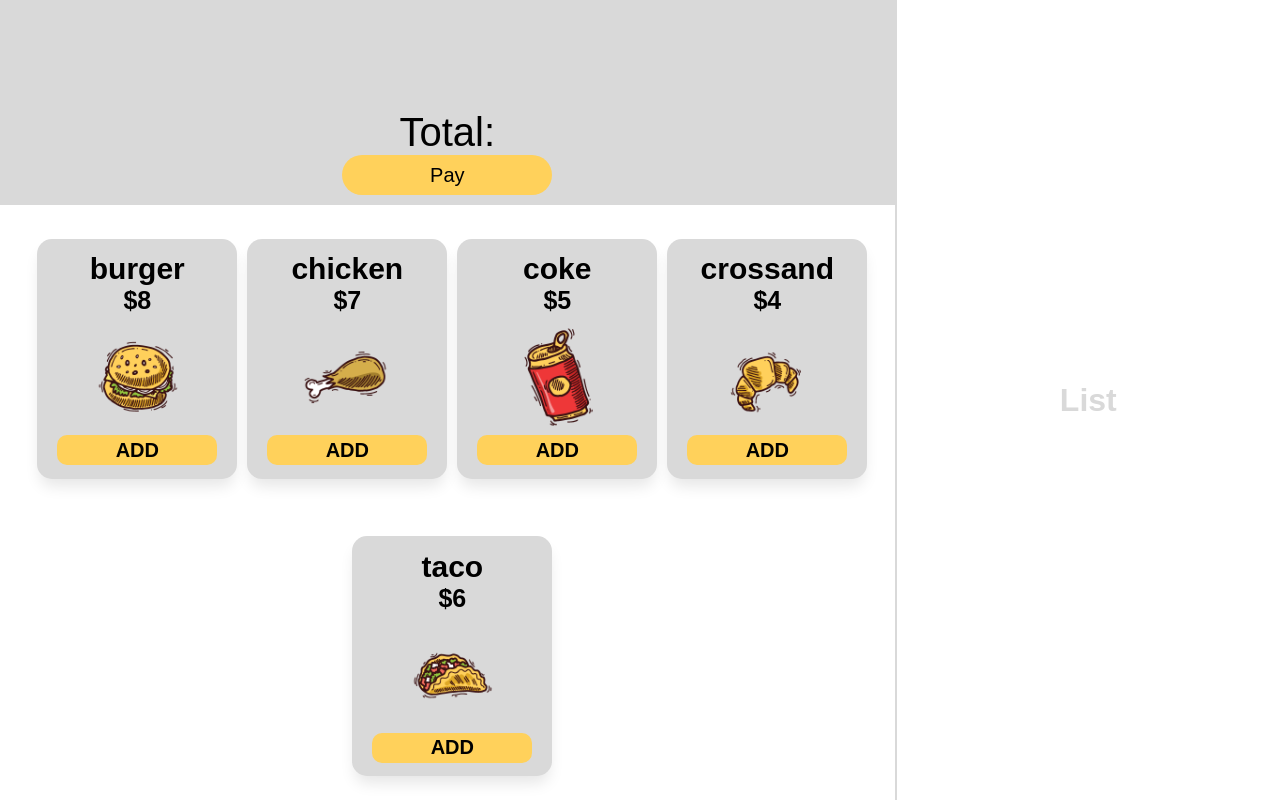
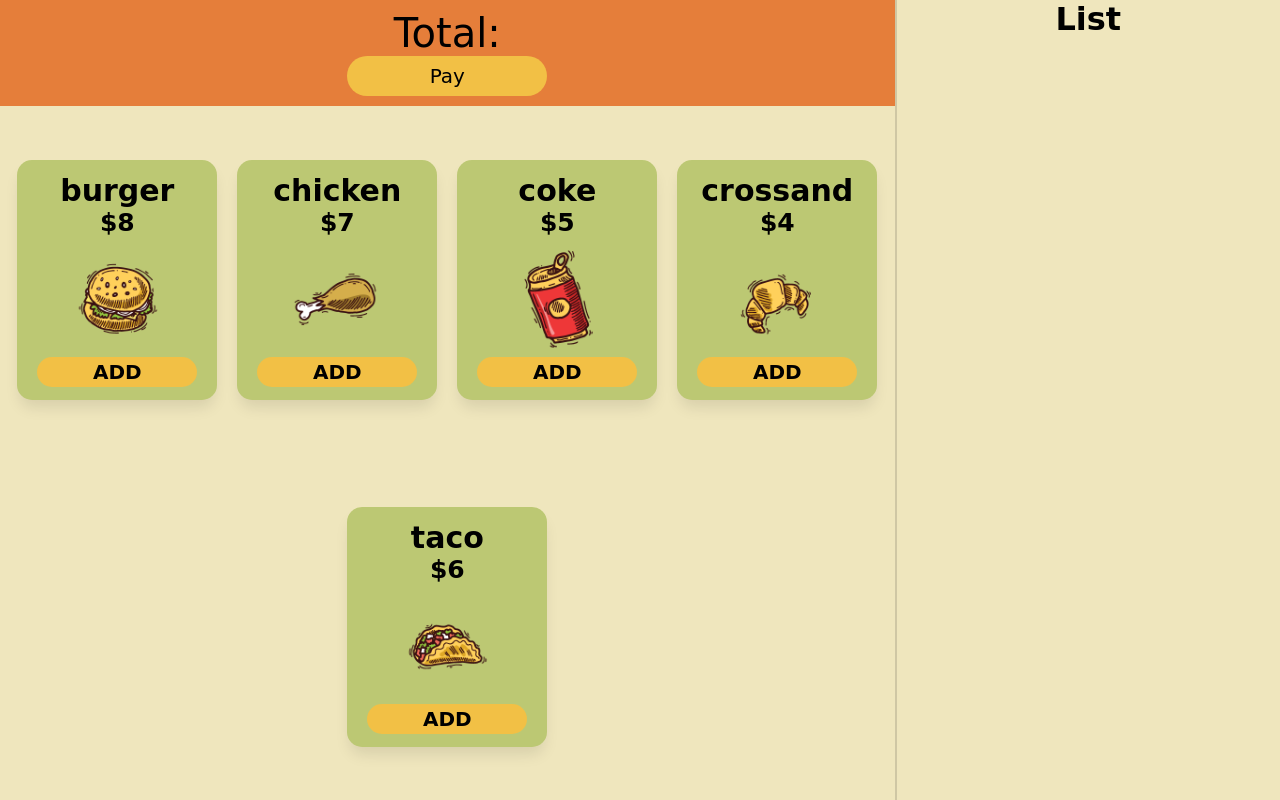
Before and after one commit to Tropicalboy21/Object_Oriented_Programming, a plain HTML site: page fastFoodApp/index.html in a window 1280 px wide. Drawn offline with Linux system fonts and the light colour scheme.

Commit message:
Update styles.css

```diff
--- a/fastFoodApp/css/styles.css
+++ b/fastFoodApp/css/styles.css
@@ -6,7 +6,7 @@
 * {
     padding: 0;
     margin: 0;
-    font-family: Arial, Helvetica, sans-serif;
+    font-family: 'Staatliches', cursive;
 }
 
 h1 {
@@ -43,7 +43,7 @@ button:focus {
 
 .bg {
     width: 100%;
-    background-color: #d9d9d9;
+    background-color: #E57E3A;
 }
 
 .header_products_container {
@@ -53,14 +53,12 @@ button:focus {
     flex-direction: column;
     width: 70%;
     height: 100%;
-    background-color: #FFFFFF;
-    overflow-y: auto;
+    background-color: #EFE6BD;
 }
 
 .header_container {
     text-align: center;
     height: 100%;
-    margin-top: 100px;
     padding: 10px;
     font-size: 40px;
 }
@@ -68,19 +66,20 @@ button:focus {
 .list_container {
     display: flex;
     align-items: center;
-    justify-content: center;
+    justify-content: start;
     flex-direction: column;
     width: 30%;
     height: 100%;
-    background-color: #FFFFFF;
-    border-left: 2px #d9d9d9 solid;
+    background-color: #EFE6BD;
+    border-left: 2px #00000022 solid;
 }
 
 .list_container h1 {
-    color: #d9d9d9;
+    color: black;
 }
 
 .products_container {
+    overflow-y: auto;
     display: flex;
     flex-direction: row;
     flex-wrap: wrap;
@@ -94,12 +93,12 @@ button:focus {
     flex-direction: column;
     align-items: center;
     justify-content: center;
-    background-color: #d9d9d9;
+    background-color: #BCC873;
     width: 200px;
     height: 240px;
     border-radius: 15px;
-    margin-top: 10px;
-    margin-left: 10px;
+    margin: 10px;
+
     box-shadow: 0px 10px 15px -3px rgba(0, 0, 0, 0.1);
 }
 
@@ -123,10 +122,10 @@ button:focus {
     align-items: center;
     font-weight: bold;
     font-size: 20px;
-    background-color: #FFD15B;
+    background-color: #F2C045;
     height: 30px;
     width: 80%;
-    border-radius: 10px;
+    border-radius: 30px;
 }
 
 .header_buttons_container {
@@ -140,8 +139,8 @@ button:focus {
     align-items: center;
     justify-content: center;
     font-size: 20px;
-    background-color: #FFD15B;
-    width: 210px;
+    background-color: #F2C045;
+    width: 200px;
     height: 40px;
-    border-radius: 20px;
+    border-radius: 25px;
 }
```
